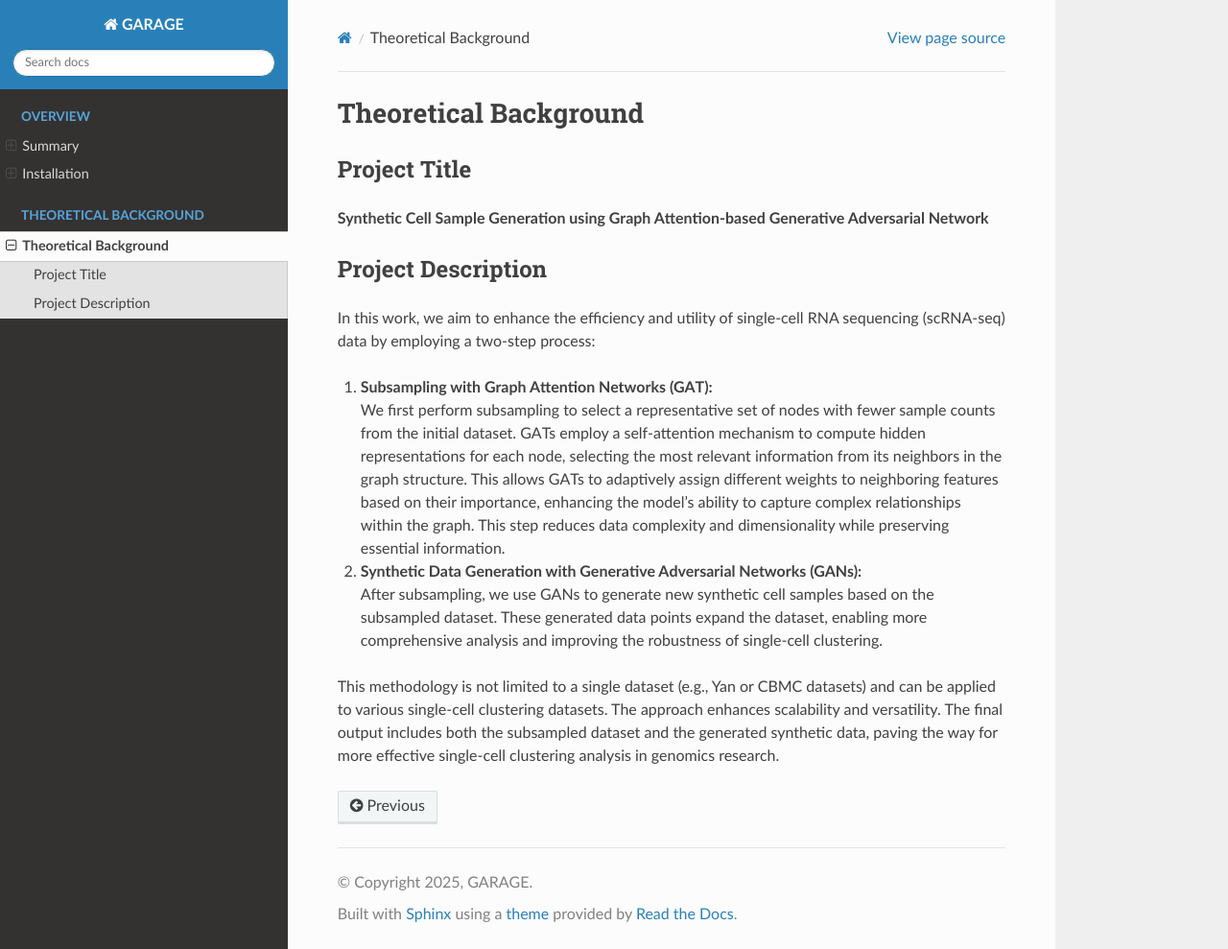
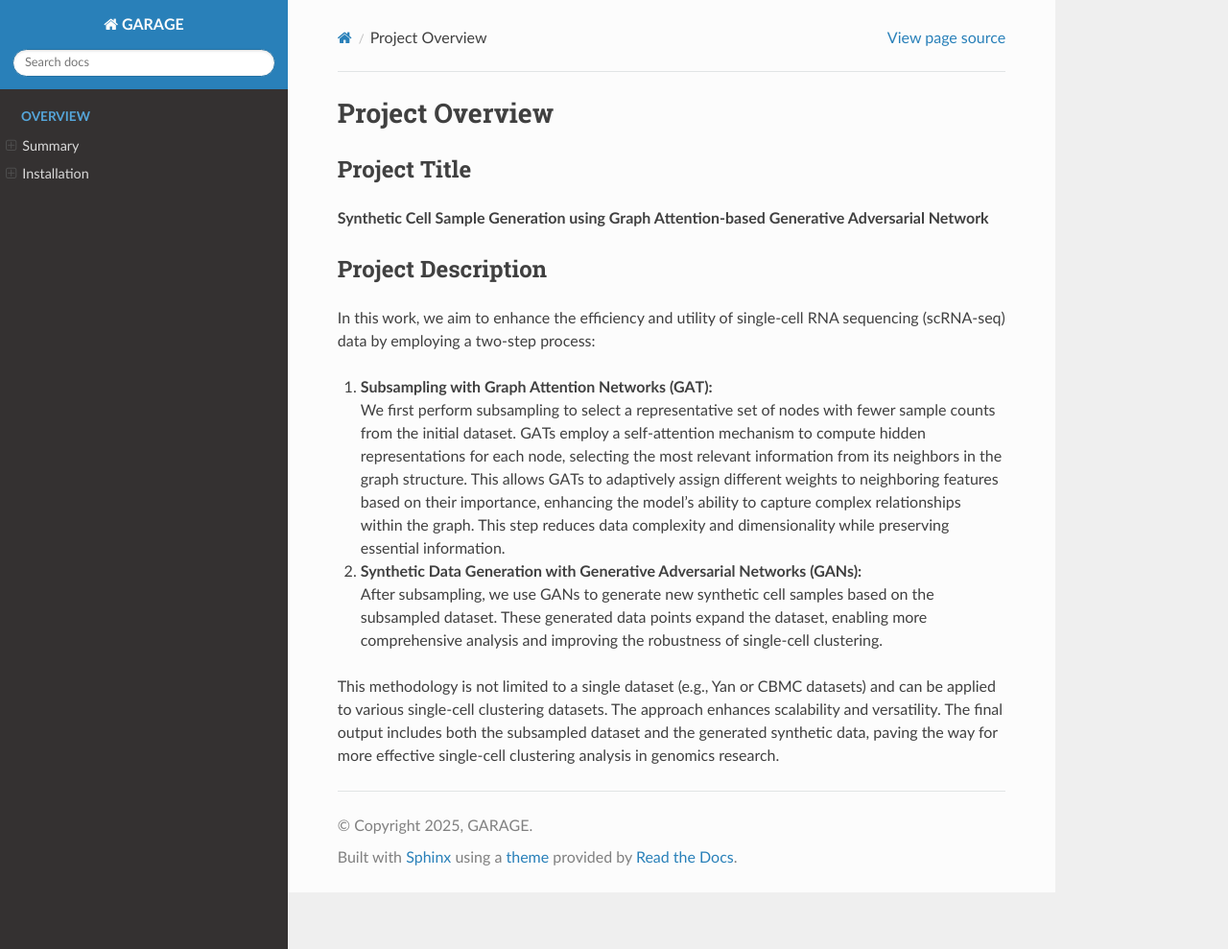
Before and after one commit to RitwikGanguly/GARAGE, a Sphinx documentation site: the page built from docs/project_overview.md, in a window 1280 px wide and 989 px high. Shown: the whole window at 96% size. Built offline with Sphinx 7.4.7 and the Read the Docs theme 3.1.0, drawn with Linux system fonts in a browser that asks for light colours; pages that are not in the unit, such as notebooks, are missing from menus.

Commit message:
Update and rename theoretical_background.md to project_overview.md

```diff
--- a/docs/theoretical_background.md
+++ b/docs/project_overview.md
@@ -1,4 +1,4 @@
-# Theoretical Background
+# Project Overview
 
 ## Project Title
 **Synthetic Cell Sample Generation using Graph Attention-based Generative Adversarial Network**
```
